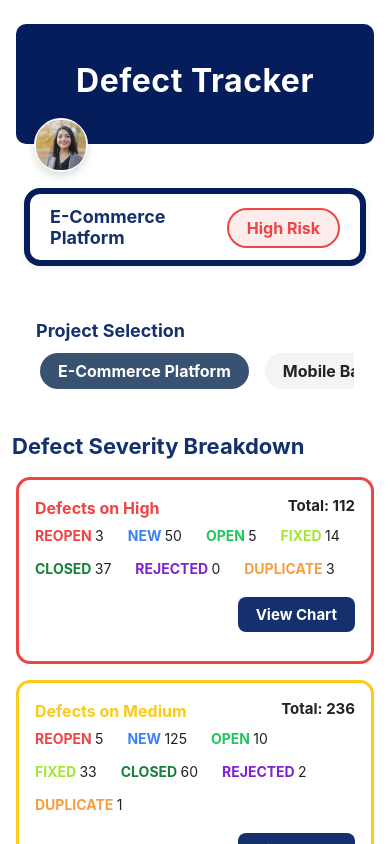
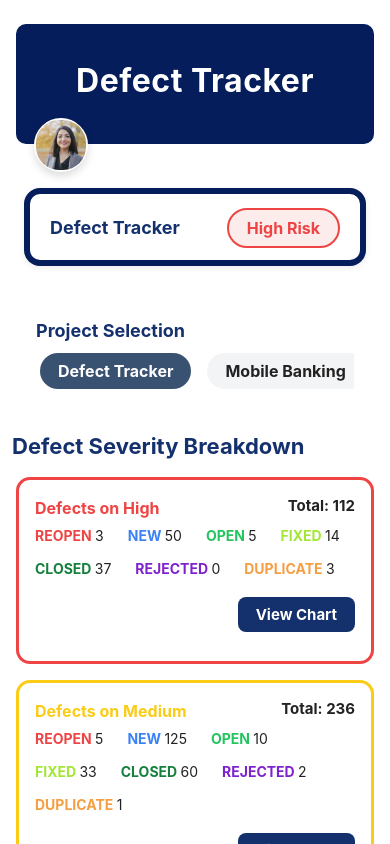
Before and after one commit to begamsadika/DefectTrackerMobileApplication, a React Native app: screen /ProjectDetails in a window 390 px wide. Built offline with nearby package versions, Linux system fonts and the light colour scheme.

Commit message:
fix all issues

```diff
--- a/package.json
+++ b/package.json
@@ -17,6 +17,7 @@
     "react": "19.1.0",
     "react-is": "^19.1.0",
     "react-native": "0.80.1",
+    "react-native-dotenv": "^3.4.11",
     "react-native-pie-chart": "^4.0.1",
     "react-native-safe-area-context": "^5.5.2",
     "react-native-screens": "^4.13.1",
--- a/src/screens/ProjectDetails.tsx
+++ b/src/screens/ProjectDetails.tsx
@@ -65,9 +65,9 @@ const ProjectDetails = () => {
   const navigation = useNavigation();
   // Static projects data
   const projects: { name: string; risk: 'high' | 'medium' | 'low' }[] = [
-    { name: 'E-Commerce Platform', risk: 'high' },
-    { name: 'Mobile Banking App', risk: 'medium' },
-    { name: 'Inventory Management System', risk: 'low' },
+    { name: 'Defect Tracker', risk: 'high' },
+    { name: 'Mobile Banking ', risk: 'medium' },
+    { name: 'Inventory ', risk: 'low' },
   ];
   const [selectedProject, setSelectedProject] = useState<{ name: string; risk: 'high' | 'medium' | 'low' } | null>(projects[0]);
   const [loading, setLoading] = useState(false);
```
Also changed, not shown: src/type.ts (added, +7 -0 lines), 1 other file (tests, documents, lock files or other folders).
